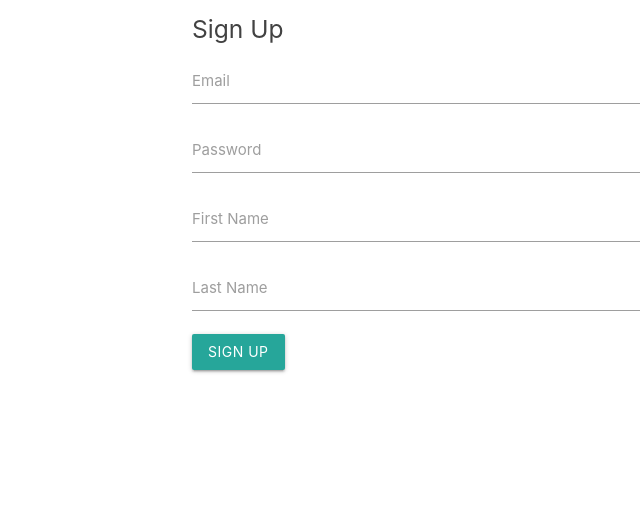
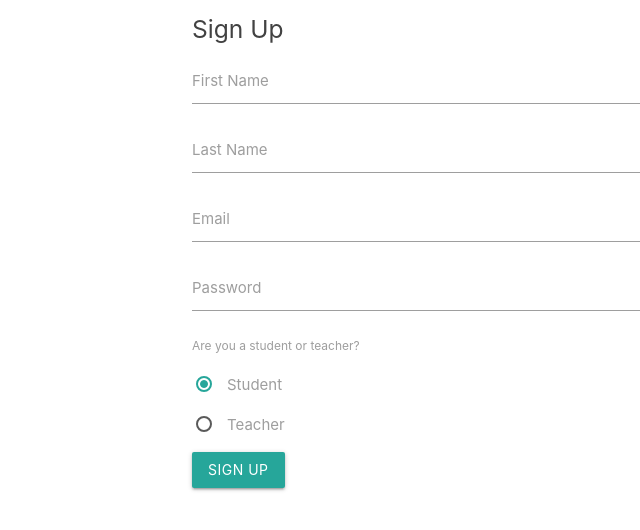
Before and after one commit to cra1gg/hatop, a React (Create React App) app in the folder frontend/: page /signup in a window 1280 px wide. Shown: the top 530 px of the page, without its empty margins (0-640 px from the left). Built offline with nearby package versions, Linux system fonts and the light colour scheme.

Commit message:
Update SignIn.js to include radio button for selecting student or teacher

```diff
--- a/frontend/src/components/Auth/SignIn.js
+++ b/frontend/src/components/Auth/SignIn.js
@@ -25,7 +25,6 @@ class SignIn extends React.Component {
 			<div className="container">
 				<form className="white" onSubmit={this.handleSubmit}>
 					<h5 className="grey-text text-darken-3">Sign In</h5>
-
 					<div className="input-field">
 						<label htmlFor="userName">User Name</label>
 						<input type="text" id="userName" onChange={this.handleChange}/>
--- a/frontend/src/components/Auth/SignUp.js
+++ b/frontend/src/components/Auth/SignUp.js
@@ -31,6 +31,15 @@ class SignUp extends React.Component {
 					<h5 className="grey-text text-darken-3">Sign Up</h5>
 
 					<div className="input-field">
+						<label htmlFor="email">First Name</label>
+						<input type="text" id="firstName" onChange={this.handleChange}/>
+					</div>
+
+					<div className="input-field">
+						<label htmlFor="email">Last Name</label>
+						<input type="text" id="lastName" onChange={this.handleChange}/>
+					</div>
+					<div className="input-field">
 						<label htmlFor="email">Email</label>
 						<input type="email" id="email" onChange={this.handleChange}/>
 					</div>
@@ -40,22 +49,27 @@ class SignUp extends React.Component {
 						<input type="password" id="password" onChange={this.handleChange}/>
 					</div>
 
-					<div className="input-field">
-						<label htmlFor="email">First Name</label>
-						<input type="text" id="firstName" onChange={this.handleChange}/>
-					</div>
 
-					<div className="input-field">
-						<label htmlFor="email">Last Name</label>
-						<input type="text" id="lastName" onChange={this.handleChange}/>
-					</div>
-
+					<form action="#">
+					<p><label><span>Are you a student or teacher?</span></label></p>
+					<p>
+					<label>
+						<input class="with-gap" name="yourchoice" type="radio" checked />
+						<span>Student</span>
+					</label>
+					</p>
+					<p>
+					<label>
+						<input class="with-gap" name="yourchoice" type="radio" />
+						<span>Teacher</span>
+					</label>
+					</p>
+				</form>
 					<div className="input-field">
 						<button type="button" class="btn btn-primary btn-lg btn-block active" onClick={this.setSignInRedirect}>
 							Sign Up
 						</button>
 					</div>
-
 				</form>
 			</div>
 		)
```
